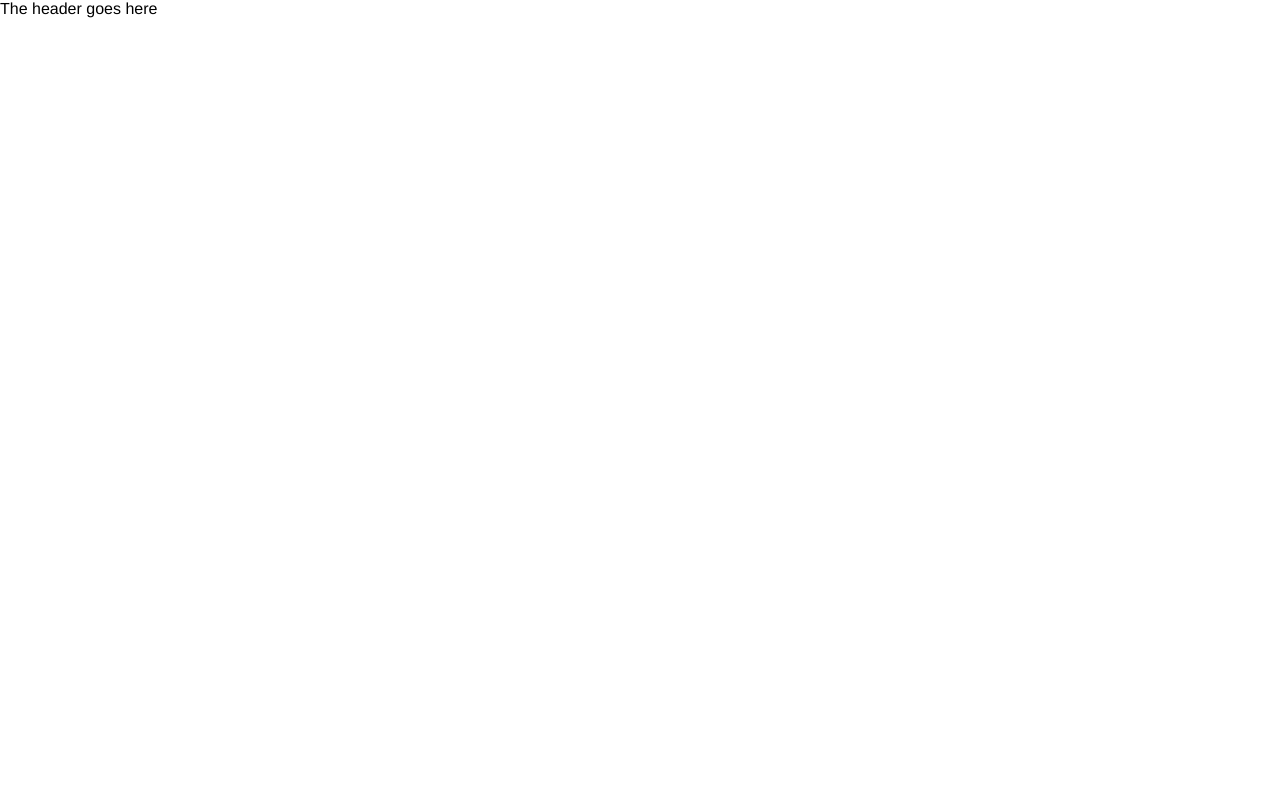
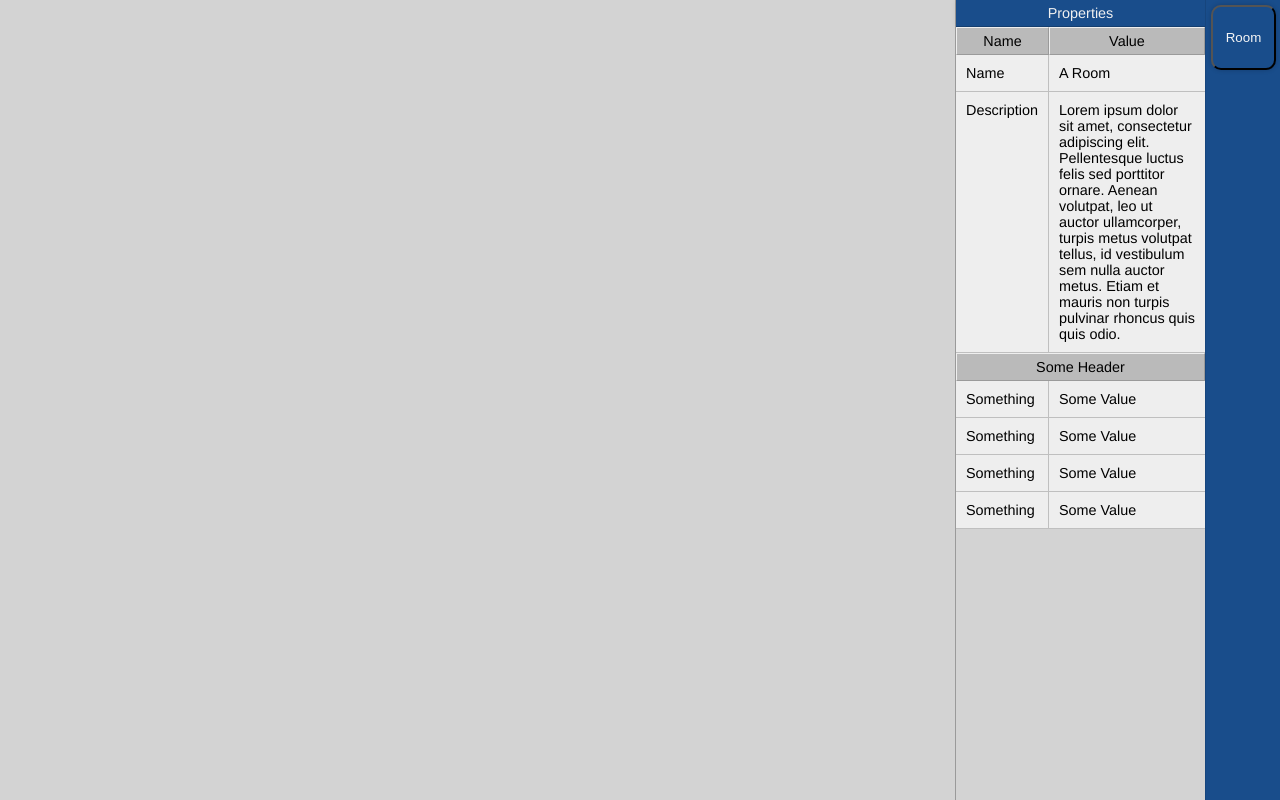
Before and after one commit to robflynn/maped, a website: page src/pages/index.html in a window 1280 px wide. Drawn offline with nearby package versions, Linux system fonts and the light colour scheme; files that its build step writes are made by us from their sources.

Commit message:
Basic app layout

```diff
--- a/src/pages/index.html
+++ b/src/pages/index.html
@@ -10,10 +10,92 @@
 
 	<body>
 		<div id="app">
-			<header>
-				The header goes here
-			</header>
 			<main class="main">
+				<div id="editor" class="editor">
+				</div>
+
+				<aside id="propertiesPane" class="propertiesPane">
+					<header>
+						Properties
+					</header>
+
+					<table id="propertiesTable">
+						<thead>
+							<tr>
+								<th>
+									Name
+								</th>
+								<th>
+									Value
+								</th>
+							</tr>
+						</thead>
+						<tbody>
+							<tr class="property--string">
+								<td>
+									Name
+								</td>
+								<td>
+									A Room
+								</td>
+							</tr>
+							<tr class="property--text">
+								<tr>
+									<td>
+										Description
+									</td>
+									<td>
+										Lorem ipsum dolor sit amet, consectetur adipiscing elit. Pellentesque luctus felis sed porttitor ornare. Aenean volutpat, leo ut auctor ullamcorper, turpis metus volutpat tellus, id vestibulum sem nulla auctor metus. Etiam et mauris non turpis pulvinar rhoncus quis quis odio.
+									</td>
+								</tr>
+							</tr>
+							<tr class="section-header">
+								<th colspan="2">
+									Some Header
+								</th>
+							</tr>
+
+							<tr class="property--string">
+								<td>
+									Something
+								</td>
+								<td>
+									Some Value
+								</td>
+							</tr>
+							<tr class="property--string">
+								<td>
+									Something
+								</td>
+								<td>
+									Some Value
+								</td>
+							</tr>
+							<tr class="property--string">
+								<td>
+									Something
+								</td>
+								<td>
+									Some Value
+								</td>
+							</tr>
+							<tr class="property--string">
+								<td>
+									Something
+								</td>
+								<td>
+									Some Value
+								</td>
+							</tr>
+						</tbody>
+					</table>
+				</aside>
+
+				<div id="toolbar" class="toolbar">
+					<button class="button">
+						Room
+					</button>
+				</div>
 			</main>
 		</div>
 
--- /dev/null
+++ b/src/scss/_mixins.scss
@@ -0,0 +1,5 @@
+@mixin linear-gradient($direction, $color-stops...) {
+  background: nth(nth($color-stops, 1), 1);
+  background: -webkit-linear-gradient(legacy-direction($direction), $color-stops);
+  background: linear-gradient($direction, $color-stops);
+}
--- a/src/scss/main.scss
+++ b/src/scss/main.scss
@@ -1,2 +1,3 @@
 @import "_normalize";
+@import "_mixins";
 @import "styles";
--- a/src/scss/styles.scss
+++ b/src/scss/styles.scss
@@ -1,5 +1,114 @@
-html {
+$padding: 5px;
+$toolbarWidth: 75px;
+$transitionSpeed: 0.15s;
+
+$paneBackgroundColor: #d3d3d3;
+$toolbarBackgroundColor: #194d8b;
+
+$panelBorder: solid 1px rgba(0, 0, 0, 0.1);
+
+html, body {
+    height: 100%;
 }
 
-body, #app, main {
+#app {
+    display: flex;
+    flex-direction: column;
+    flex: 1;
+    flex-grow: 1;
+    flex-shrink: 1;
+    flex-basis: auto;
+    height: 100%;
+
+    main {
+        display: flex;
+        flex-direction: row;
+        width: 100%;
+        height: 100%;
+
+        .editor {
+            padding: $padding;
+            flex-grow: 1;
+            background-color: $paneBackgroundColor;
+        }
+
+        .propertiesPane {
+            margin-left: auto;
+
+            background-color: $paneBackgroundColor;
+            width: 250px;
+            font-family: helvetica;
+            border-left: $panelBorder;
+            border-left: 1px inset;
+
+            header {
+                padding: $padding;
+                text-align: center;
+                background-color: $toolbarBackgroundColor;
+                color: #f0f0f0;
+                box-shadow: 0px 0px 5px rgba(0, 0, 0, 0.1);
+                border-bottom: solid 1px rgba(0, 0, 0, 0.2);
+                font-size: 0.9em;
+            }
+
+            table {
+                $tablePadding: $padding;
+                border-spacing: 0px;
+                background: #eee;
+                font-size: 0.9em;
+
+                th {
+                    font-weight: normal;
+                    padding: $tablePadding;
+                    background: darken($paneBackgroundColor, 10%);
+                    border: outset 1px;
+                }
+
+                td {
+                    padding: $tablePadding * 2;
+                    border-bottom: solid 1px rgba(0, 0, 0, 0.2);
+                    vertical-align: top;
+
+                    transition:
+                        all $transitionSpeed ease;
+
+                    &:first-child {
+                        user-select: none;
+                        border-right: solid 1px rgba(0, 0, 0, 0.2);
+                    }
+                }
+
+                tr:hover td {
+                    background-color: #fff;
+                }
+            }
+        }
+
+        .toolbar {
+            padding: $padding;
+            width: $toolbarWidth;
+            background: $toolbarBackgroundColor;
+            border-left: $panelBorder;
+
+            button {
+                cursor: pointer;
+
+                width: $toolbarWidth - $padding * 2;
+                height: $toolbarWidth - $padding * 2;
+
+                color: #f6f6f6;
+                background: transparent;
+                border-radius: 10px;
+                box-shadow: 0px 0px 5px rgba(0, 0, 0, 0.2);
+
+                transition:
+                    all $transitionSpeed ease;
+
+                &:hover {
+                    background: rgba(255, 255, 255, 0.2);
+                    box-shadow: 3px 3px 5px rgba(0, 0, 0, 0.2);
+                }
+            }
+        }
+    }
 }
```
